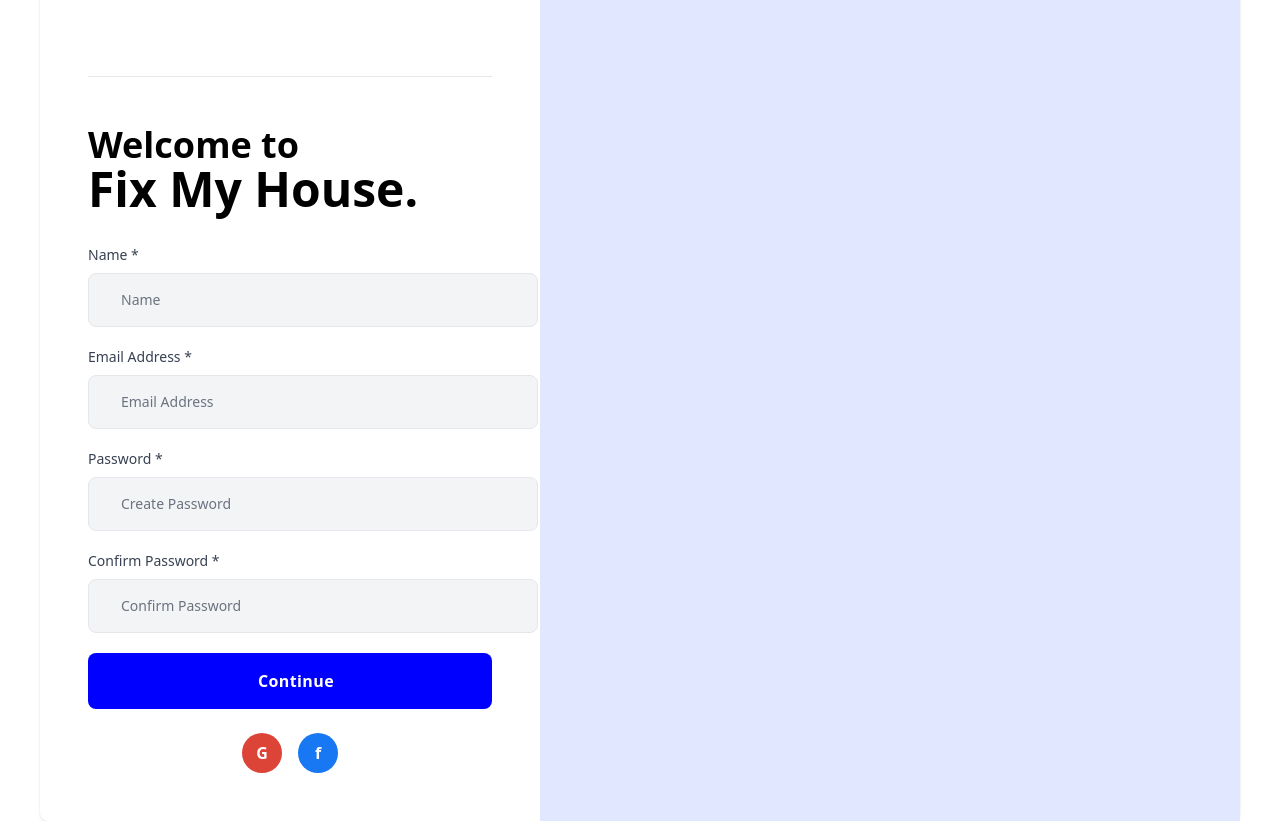
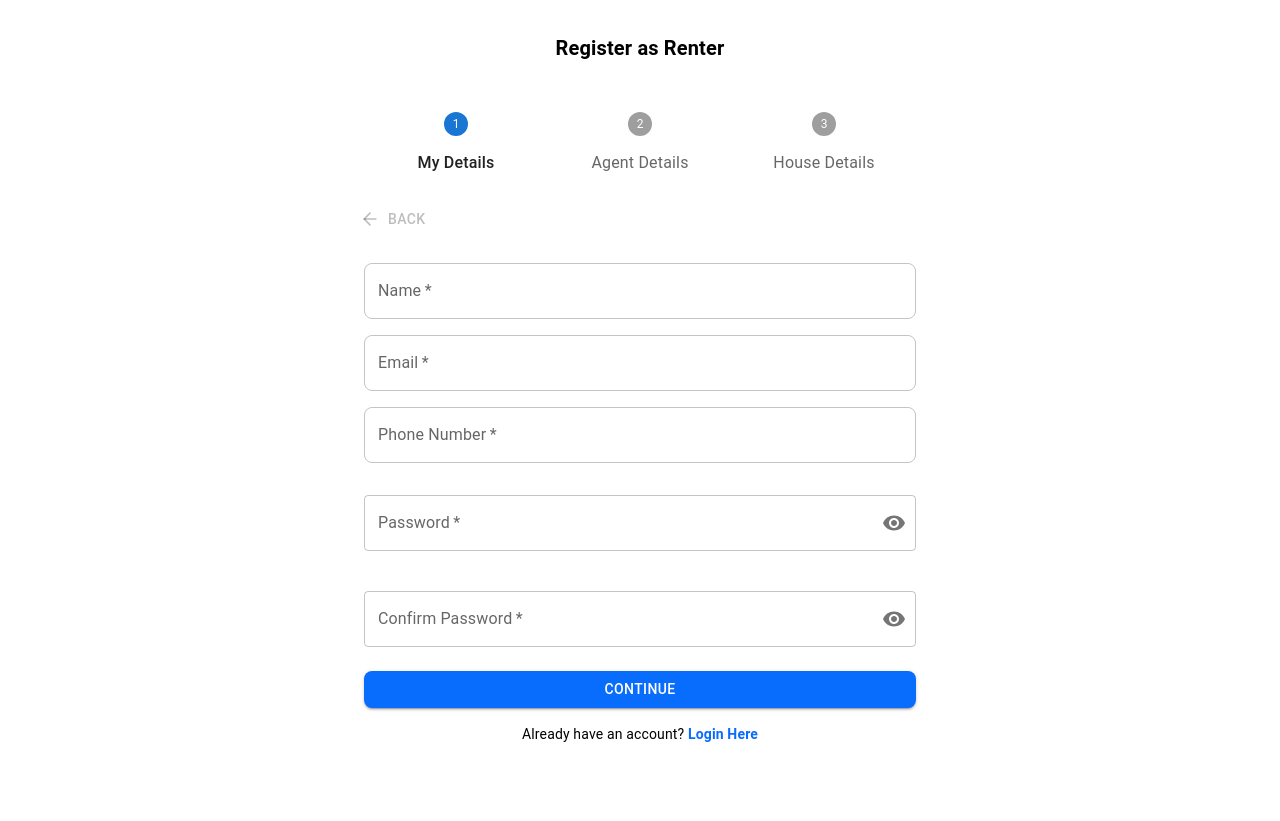
Before and after one commit to lloyd44560/fix_my_home, a React (Create React App) app: page /register in a window 1280 px wide. After the commit the page ends 800 px from the top, so only its background shows below. Built offline with nearby package versions, Linux system fonts and the light colour scheme.

Commit message:
Modified Login Page and Register Page

```diff
--- a/package.json
+++ b/package.json
@@ -3,6 +3,10 @@
   "version": "0.1.0",
   "private": true,
   "dependencies": {
+    "@emotion/react": "^11.14.0",
+    "@emotion/styled": "^11.14.0",
+    "@mui/icons-material": "^7.1.0",
+    "@mui/material": "^7.1.0",
     "@testing-library/dom": "^10.4.0",
     "@testing-library/jest-dom": "^6.6.3",
     "@testing-library/react": "^16.3.0",
@@ -11,6 +15,7 @@
     "lucide-react": "^0.511.0",
     "react": "^19.1.0",
     "react-dom": "^19.1.0",
+    "react-icons": "^5.5.0",
     "react-router-dom": "^7.6.0",
     "react-scripts": "5.0.1",
     "web-vitals": "^2.1.4"
--- a/src/pages/LoginPage.jsx
+++ b/src/pages/LoginPage.jsx
@@ -2,72 +2,57 @@ import React from 'react';
 
 export default function LoginPage() {
   return (
-      <div className="flex justify-center items-center h-screen">
-      {/* <h1 className="text-3xl font-bold">Register Page</h1> */}
-        <div class="max-w-screen-xl m-0 sm:m-10 bg-white shadow sm:rounded-lg flex justify-center flex-1">
-        <div class="lg:w-1/2 xl:w-5/12 p-6 sm:p-12">
-            <div className="my-12 text-center">
+    <div className="flex justify-center items-center min-h-screen bg-gray-100 px-4">
+      <div className="max-w-screen-xl w-full bg-white shadow sm:rounded-lg flex flex-col lg:flex-row justify-center flex-1">
+        <div className="lg:w-1/2 xl:w-5/12 p-6 sm:p-12">
+          <div className="my-6 text-center">
             <div className="text-sm text-gray-600 tracking-wide font-bold mt-4">
               Login as Renter
             </div>
           </div>
 
-            <div class="mt-12 flex flex-col items-left">
+          <div className="flex flex-col items-start mt-4">
+            <h1 className="text-2xl sm:text-3xl md:text-4xl font-extrabold">Welcome To</h1>
+            <h1 className="text-2xl sm:text-3xl md:text-4xl font-extrabold mb-6">Fix My House.</h1>
 
+            <div className="w-full mt-4">
+              <div className="max-w-md w-full mx-auto">
+                <div className="mb-4">
+                  <input
+                    className="w-full px-6 py-3 rounded-lg border border-gray-200
+                    placeholder-gray-500 text-sm focus:outline-none focus:border-[#0000FF]
+                    focus:bg-white transition duration-200"
+                    type="text"
+                    placeholder="Email Address"
+                  />
+                </div>
+                <div className="mb-4">
+                  <input
+                    className="w-full px-6 py-3 rounded-lg border border-gray-200
+                    placeholder-gray-500 text-sm focus:outline-none focus:border-[#0000FF]
+                    focus:bg-white transition duration-200"
+                    type="password"
+                    placeholder="Password"
+                  />
+                </div>
 
-             <h1 class="text-3xl sm:text-4xl md:text-5xl font-extrabold">
-              Welcome To
-            </h1>
-            <h1 class="text-3xl sm:text-4xl md:text-5xl font-extrabold">
-              Fix My House.
-            </h1>
+                <span className="text-gray-600 text-sm font-medium">Forgot Password?</span>
 
-                <div class="w-full flex-1 mt-8">
-                    <div class="flex flex-col items-center">
-                    </div>
+                <button
+                  className="w-full mt-5 font-semibold bg-[#086cfc] text-white py-3 rounded-lg
+                  hover:bg-[#4795fd] transition duration-300 flex items-center justify-center"
+                >
+                  <span className="ml-2">Login</span>
+                </button>
 
-                <div class="max-w-md mx-auto">
+                <div className="text-center mt-4">
+                  <span className="text-gray-600 text-sm font-medium">
+                    Not a member? <a href="register/"
+                    className="text-[#086cfc] font-semibold">Register Now</a>
+                  </span>
+                </div>
 
-                  <div class="mb-5">
-
-                    <input
-                      class="w-[450px] px-8 py-4 rounded-lg font-medium  border border-gray-200
-                            placeholder-gray-500 text-sm focus:outline-none focus:border-[#0000FF]
-                            focus:bg-white transition-all duration-200 ease-in-out"
-                      type="text" placeholder="Email Address" />
-                  </div>
-                  <div class="mb-5">
-
-                    <input
-                      class="w-[450px] px-8 py-4 rounded-lg font-medium  border border-gray-200
-                            placeholder-gray-500 text-sm focus:outline-none focus:border-[#0000FF]
-                            focus:bg-white transition-all duration-200 ease-in-out"
-                      type="password" placeholder="Password" />
-                  </div>
-
-       <span className="mx-4 text-gray-600 text-sm font-medium">Forgot Password?</span>
-      <button
-        className="w-[450px] mt-5 tracking-wide font-semibold bg-[#086cfc] text-white py-4 rounded-lg
-                  hover:bg-[#4795fd] transition-all duration-300 ease-in-out flex items-center justify-center
-                  focus:shadow-outline focus:outline-none">
-        <span className="ml-3">Login</span>
-
-      </button>
-      <br />
-      <center>      <span className="mx-4 text-gray-600 text-sm font-medium">Not a member? <a href='' >Register Now</a> </span> </center>
-
-
-
-           <div class="my-12 ">
-
-              </div>
-
-
-            </div>
-
-
-
-                <div className="my-12 flex items-center">
+                <div className="my-8 flex items-center">
                   <div className="flex-grow border-b border-gray-300"></div>
                   <span className="mx-4 text-gray-600 text-sm font-medium">Or continue with</span>
                   <div className="flex-grow border-b border-gray-300"></div>
@@ -77,24 +62,18 @@ export default function LoginPage() {
                   <button className="bg-[#DB4437] w-10 h-10 rounded-full text-white font-bold">G</button>
                   <button className="bg-[#1877F2] w-10 h-10 rounded-full text-white font-bold">f</button>
                 </div>
-
-
-                </div>
+              </div>
             </div>
-
+          </div>
         </div>
 
-
-        <div class="flex-1 bg-indigo-100 text-center hidden lg:flex">
-            <div class="m-12 xl:m-16 w-full bg-contain bg-center bg-no-repeat"
-               >
-            </div>
+        {/* Right side image container (optional, visible on large screens) */}
+        <div className="hidden lg:flex flex-1 bg-indigo-100 text-center">
+          <div className="m-12 xl:m-16 w-full bg-contain bg-center bg-no-repeat">
+            {/* Optional image here */}
+          </div>
         </div>
-        </div>
-
-
-
+      </div>
     </div>
-
   );
 }
--- a/src/pages/RegisterPage.jsx
+++ b/src/pages/RegisterPage.jsx
@@ -1,97 +1,267 @@
-import React from 'react';
+import React, { useState } from 'react';
+import { FiArrowLeft } from 'react-icons/fi';
+import {
+  Stepper, Step, StepLabel,
+  Button, TextField, Typography, Box, MenuItem,
+  InputAdornment, IconButton, useMediaQuery, useTheme
+} from '@mui/material';
+import { Visibility, VisibilityOff } from '@mui/icons-material';
+import { styled } from '@mui/material/styles';
+import StepConnector from '@mui/material/StepConnector';
 
-export default function RegisterPage() {
+const steps = ['My Details', 'Agent Details', 'House Details'];
+
+const NoLineConnector = styled(StepConnector)(() => ({
+  '&.MuiStepConnector-root': {
+    display: 'none',
+  },
+}));
+
+const PasswordInput = ({ label, name, show, toggleShow, onChange, value }) => (
+  <TextField
+    label={label}
+    name={name}
+    type={show ? 'text' : 'password'}
+    required
+    onChange={onChange}
+    value={value}
+    margin="normal"
+    fullWidth
+    variant="outlined"
+    InputProps={{
+      endAdornment: (
+        <InputAdornment position="end">
+          <IconButton onClick={toggleShow} edge="end" aria-label="toggle password visibility">
+            {show ? <VisibilityOff /> : <Visibility />}
+          </IconButton>
+        </InputAdornment>
+      ),
+    }}
+  />
+);
+
+const RenterRegistration = () => {
+  const [activeStep, setActiveStep] = useState(0);
+  const [showPassword, setShowPassword] = useState(false);
+  const [showConfirmPassword, setShowConfirmPassword] = useState(false);
+
+  const [formData, setFormData] = useState({
+    name: '', email: '', password: '', confirmPassword: '', phone: '',
+    company: '', contactPerson: '', contactPhone: '', contactAddress: '',
+    state: '', zip: '', city: '',
+    uploadOption: '', floorCount: '', roomCount: '', roomType: '', address1: '', address2: '', houseZip: '', houseState: '', houseCity: '', propertyImage: null,
+  });
+
+  const theme = useTheme();
+  const isMobile = useMediaQuery(theme.breakpoints.down('sm'));  // Mobile check
+
+  const handleChange = (e) => {
+    const { name, value, files } = e.target;
+    setFormData({ ...formData, [name]: files ? files[0] : value });
+  };
+
+  const handleNext = () => setActiveStep((prev) => prev + 1);
+  const handleBack = () => setActiveStep((prev) => prev - 1);
+  const handleSubmit = () => {
+    console.log('Form submitted:', formData);
+  };
+
+  const togglePasswordVisibility = () => setShowPassword((prev) => !prev);
+  const toggleConfirmPasswordVisibility = () => setShowConfirmPassword((prev) => !prev);
+
+  const textFieldProps = {
+    fullWidth: true,
+    variant: 'outlined',
+    sx: { borderRadius: 2, '& .MuiOutlinedInput-root': { borderRadius: 2 } }
+  };
+
+  const renderStepContent = (step) => {
+    switch (step) {
+      case 0:
+        return (
+          <Box sx={{ display: 'flex', flexDirection: 'column', gap: 2 }}>
+            <TextField label="Name" name="name" required onChange={handleChange} {...textFieldProps} />
+            <TextField label="Email" name="email" type="email" required onChange={handleChange} {...textFieldProps} />
+            <TextField label="Phone Number" name="phone" required onChange={handleChange} {...textFieldProps} />
+
+           <PasswordInput
+            label="Password"
+            name="password"
+            show={showPassword}
+            toggleShow={togglePasswordVisibility}
+            onChange={handleChange}
+            value={formData.password}
+          />
+
+          <PasswordInput
+            label="Confirm Password"
+            name="confirmPassword"
+            show={showConfirmPassword}
+            toggleShow={toggleConfirmPasswordVisibility}
+            onChange={handleChange}
+            value={formData.confirmPassword}  // controlled
+          />
+          </Box>
+        );
+
+      case 1:
+        return (
+          <Box sx={{ display: 'flex', flexDirection: 'column', gap: 2 }}>
+            <TextField label="Company Name" name="company" onChange={handleChange} {...textFieldProps} />
+            <TextField label="Contact Person" name="contactPerson" onChange={handleChange} {...textFieldProps} />
+            <TextField label="Contact Phone" name="contactPhone" onChange={handleChange} {...textFieldProps} />
+            <TextField label="Contact Address" name="contactAddress" onChange={handleChange} {...textFieldProps} />
+            <TextField label="State" name="state" onChange={handleChange} {...textFieldProps} />
+            <TextField label="City" name="city" onChange={handleChange} {...textFieldProps} />
+            <TextField label="ZIP Code" name="zip" onChange={handleChange} {...textFieldProps} />
+          </Box>
+        );
+
+      case 2:
+        return (
+          <Box sx={{ display: 'flex', flexDirection: 'column', gap: 2 }}>
+            <TextField
+              select
+              label="Upload Option"
+              name="uploadOption"
+              value={formData.uploadOption}
+              onChange={handleChange}
+              {...textFieldProps}
+            >
+              <MenuItem value="manual">Manually Upload Property Details</MenuItem>
+              <MenuItem value="report">Upload Property Reports</MenuItem>
+            </TextField>
+
+            {formData.uploadOption === 'manual' && (
+              <>
+                <Button variant="outlined" component="label" sx={{ borderRadius: 2 }}>
+                  Upload Property Photo
+                  <input type="file" hidden name="propertyImage" onChange={handleChange} />
+                </Button>
+                <TextField label="Floor Count" name="floorCount" onChange={handleChange} {...textFieldProps} />
+                <TextField label="Room Count" name="roomCount" onChange={handleChange} {...textFieldProps} />
+                <TextField label="Room Type" name="roomType" onChange={handleChange} {...textFieldProps} />
+                <TextField label="Address Line 1" name="address1" onChange={handleChange} {...textFieldProps} />
+                <TextField label="Address Line 2" name="address2" onChange={handleChange} {...textFieldProps} />
+                <TextField label="State" name="houseState" onChange={handleChange} {...textFieldProps} />
+                <TextField label="City" name="houseCity" onChange={handleChange} {...textFieldProps} />
+                <TextField label="ZIP Code" name="houseZip" onChange={handleChange} {...textFieldProps} />
+              </>
+            )}
+          </Box>
+        );
+
+      default:
+        return null;
+    }
+  };
+
   return (
-    <div className="flex justify-center items-center h-screen">
-      {/* <h1 className="text-3xl font-bold">Register Page</h1> */}
-        <div class="max-w-screen-xl m-0 sm:m-10 bg-white shadow sm:rounded-lg flex justify-center flex-1">
-        <div class="lg:w-1/2 xl:w-5/12 p-6 sm:p-12">
+    <Box
+      sx={{
+        width: '90%',
+        maxWidth: 600,
+        mx: 'auto',
+        mt: isMobile ? 2 : 4,
+        px: isMobile ? 1 : 3,
+      }}
+    >
+      <Typography
+        variant={isMobile ? "h5" : "h6"}
+        fontWeight="bold"
+        align="center"
+        sx={{ mb: isMobile ? 1 : 2 }}
+      >
+        Register as Renter
+        <br></br>
+         <br></br>
 
-             <div class="my-12 border-b text-center">
-                    {/* <div class="text-sm text-gray-600 tracking-wide font-medium mt-4">
-                        Regis
-                      </div> */}
-              </div>
-            <div class="mt-12 flex flex-col items-left">
-                <h1 class="text-2xl sm:text-3xl md:text-4xl font-extrabold">
-              Welcome to
-            </h1>
-            <h1 class="text-3xl sm:text-4xl md:text-5xl font-extrabold">
-              Fix My House.
-            </h1>
+      </Typography>
 
-                <div class="w-full flex-1 mt-8">
-                    <div class="flex flex-col items-center">
-                    </div>
-                <div class="max-w-md mx-auto">
-                  <div class="mb-5">
-                    <label class="block text-sm font-medium text-gray-700 mb-2">Name *</label>
-                    <input
-                      class="w-[450px] px-8 py-4 rounded-lg font-medium bg-gray-100 border border-gray-200
-                            placeholder-gray-500 text-sm focus:outline-none focus:border-[#0000FF]
-                            focus:bg-white transition-all duration-200 ease-in-out"
-                      type="text" placeholder="Name" />
-                  </div>
+      <Stepper
+        activeStep={activeStep}
+        alternativeLabel
+        connector={<NoLineConnector />}
+        sx={{
+          mb: isMobile ? 2 : 4,
+          '& .MuiStepLabel-label': {
+            fontSize: isMobile ? '0.8rem' : '1rem',
+          },
+        }}
+      >
+        {steps.map((label) => (
+          <Step key={label}>
+            <StepLabel>{label}</StepLabel>
+          </Step>
+        ))}
+      </Stepper>
 
-                  <div class="mb-5">
-                    <label class="block text-sm font-medium text-gray-700 mb-2">Email Address *</label>
-                    <input
-                      class="w-[450px] px-8 py-4 rounded-lg font-medium bg-gray-100 border border-gray-200
-                            placeholder-gray-500 text-sm focus:outline-none focus:border-[#0000FF]
-                            focus:bg-white transition-all duration-200 ease-in-out"
-                      type="text" placeholder="Email Address" />
-                  </div>
-                  <div class="mb-5">
-                    <label class="block text-sm font-medium text-gray-700 mb-2">Password *</label>
-                    <input
-                      class="w-[450px] px-8 py-4 rounded-lg font-medium bg-gray-100 border border-gray-200
-                            placeholder-gray-500 text-sm focus:outline-none focus:border-[#0000FF]
-                            focus:bg-white transition-all duration-200 ease-in-out"
-                      type="password" placeholder="Create Password" />
-                  </div>
-                  <div class="mb-5">
-                    <label class="block text-sm font-medium text-gray-700 mb-2">Confirm Password *</label>
-                    <input
-                      class="w-[450px] px-8 py-4 rounded-lg font-medium bg-gray-100 border border-gray-200
-                            placeholder-gray-500 text-sm focus:outline-none focus:border-[#0000FF]
-                            focus:bg-white transition-all duration-200 ease-in-out"
-                      type="password" placeholder="Confirm Password" />
-                  </div>
+      <Button
+        onClick={handleBack}
+        sx={{ mb: isMobile ? 1 : 2, minWidth: '40px', padding: 0 }}
+        startIcon={<FiArrowLeft />}
+        disabled={activeStep === 0}
+      >
+        {isMobile ? '' : 'Back'}
+      </Button>
 
-                    <button
-                      class="w-[450px] mt-5 tracking-wide font-semibold bg-[#0000FF] text-white w-full py-4 rounded-lg
-                            hover:bg-blue-700 transition-all duration-300 ease-in-out flex items-center justify-center focus:shadow-outline focus:outline-none">
-                      <span class="ml-3">Continue</span>
-                    </button>
+      <Box sx={{ my: isMobile ? 1 : 2 }}>
+        {renderStepContent(activeStep)}
+      </Box>
 
-  <br />
+      <Box sx={{ display: 'flex', justifyContent: 'flex-end' }}>
+        {activeStep === steps.length - 1 ? (
+          <Button
+            variant="contained"
+            onClick={handleSubmit}
+            fullWidth
+            sx={{
 
-  <div class="flex justify-center space-x-4">
-    <button class="bg-[#DB4437] w-10 h-10 rounded-full text-white font-bold">G</button>
-    <button class="bg-[#1877F2] w-10 h-10 rounded-full text-white font-bold">f</button>
-  </div>
-</div>
+            backgroundColor: '#086cfc',
+
+            color: '#fff',
+            '&:hover': {
+              backgroundColor: '#4da1ff', // lighter blue on hover
+            },
 
 
+              borderRadius: 2, px: isMobile ? 2 : 4 }}
+          >
+            Submit
+          </Button>
+        ) : (
+          <Button
+            variant="contained"
+            onClick={handleNext}
+           fullWidth
+            sx={{
+              backgroundColor: '#086cfc',
+               '&:hover': {
+              backgroundColor: '#4da1ff', // lighter blue on hover
+              },
 
-                </div>
-            </div>
+              borderRadius: 2, px: isMobile ? 2 : 4 }}
 
-        </div>
+          >
+            Continue
+          </Button>
 
+          // Under dito is link na Already have an account? Login Here
 
-        <div class="flex-1 bg-indigo-100 text-center hidden lg:flex">
-            <div class="m-12 xl:m-16 w-full bg-contain bg-center bg-no-repeat"
-               >
-            </div>
-        </div>
-        </div>
+        )}
+      </Box>
+        {/* Link to Login */}
+       <Box sx={{ mt: 2, textAlign: 'center', width: '100%' }}>
+          <Typography variant="body2">
+            Already have an account?{' '}
+            <a href="/login" style={{ color: '#086cfc', textDecoration: 'none', fontWeight: 'bold' }}>
+              Login Here
+            </a>
+          </Typography>
+        </Box>
 
+    </Box>
+  );
+};
 
-
-    </div>
-
-
-
-  );
-}
+export default RenterRegistration;
```
Also changed, not shown: 1 other file (tests, documents, lock files or other folders).
